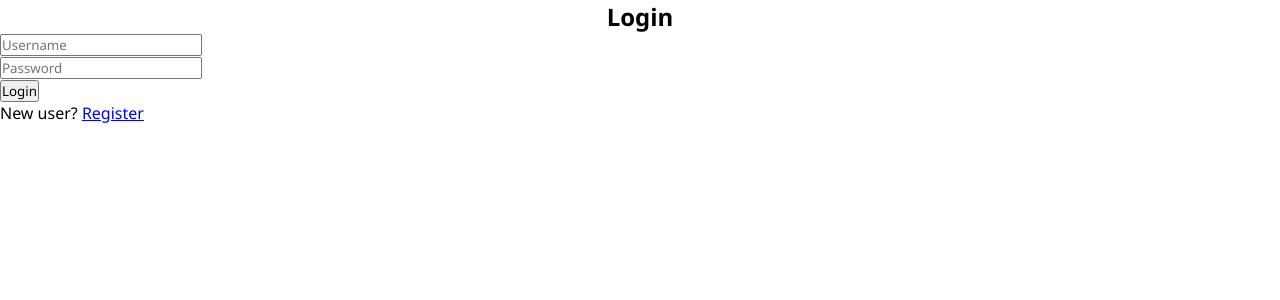
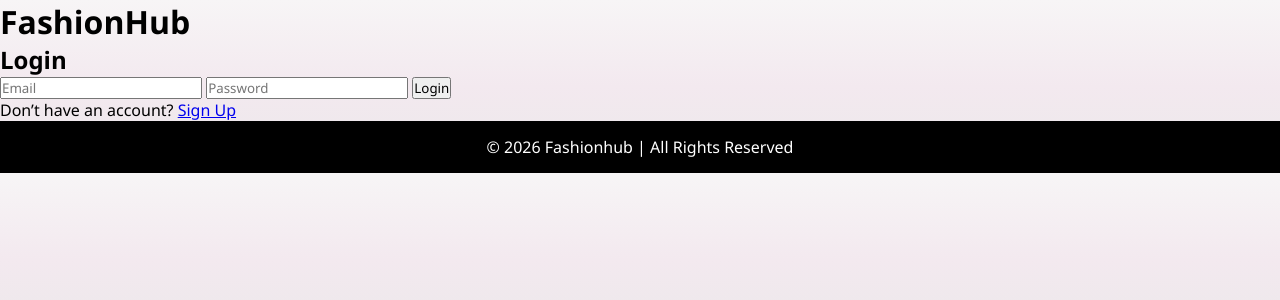
Before and after one commit to hetvi2035/ecommerce_fashionhub_store, a PHP site: page /login.php in a window 1280 px wide. Shown: the top 300 px of the page. Run offline with PHP 8.4, Linux system fonts and the light colour scheme; a stand-in replaces the project's code that opens the database connection.

Commit message:
Refactor login functionality to use database

```diff
--- a/login.php
+++ b/login.php
@@ -1,45 +1,58 @@
 <?php
 session_start();
+include "db.php";
 
-if ($_SERVER["REQUEST_METHOD"] == "POST") {
-    $username = $_POST['username'];
+if (isset($_POST['login'])) {
+    $email = mysqli_real_escape_string($conn, $_POST['email']);
     $password = $_POST['password'];
 
-    $users = file("users.txt");
+    $query = mysqli_query($conn, "SELECT * FROM users WHERE email='$email'");
+    $user = mysqli_fetch_assoc($query);
 
-    foreach ($users as $user) {
-        list($storedUser, $storedPass) = explode("|", trim($user));
+    if ($user && password_verify($password, $user['password'])) {
 
-        if ($username == $storedUser && password_verify($password, $storedPass)) {
-            $_SESSION['user'] = $username;
-            header("Location: index.php");
-            exit();
-        }
+        $_SESSION['user_id'] = $user['id'];
+        $_SESSION['user_name'] = $user['fullname'];
+
+        header("Location: index.php");
+        exit();
+
+    } else {
+        echo "<script>alert('Invalid Email or Password');</script>";
     }
-
-    $error = "Invalid username or password";
 }
 ?>
+
 
 <!DOCTYPE html>
 <html>
 <head>
-    <title>Login | Fashionhub</title>
+    <title>FashionHub | Login</title>
     <link rel="stylesheet" href="style.css">
 </head>
-<body>
+<body style="background: linear-gradient(rgb(247, 245, 246),rgb(243, 233, 239),rgb(235, 232, 234))">
+<div class="login-container">
+    <div class="login-box">
+        <h1 class="brand">FashionHub</h1>
 
-<h2 align="center">Login</h2>
+        <h2>Login</h2>
 
-<form method="post" class="form-box">
-    <input type="text" name="username" placeholder="Username" required><br>
-    <input type="password" name="password" placeholder="Password" required><br>
-    <button type="submit">Login</button>
+        <form method="POST">
+            <input type="email" name="email" placeholder="Email" required>
+            <input type="password" name="password" placeholder="Password" required>
 
-    <?php if(isset($error)) echo "<p style='color:red;'>$error</p>"; ?>
+            <button type="submit" name="login">Login</button>
+        </form>
 
-    <p>New user? <a href="register.php">Register</a></p>
-</form>
+        <p class="signup-text">
+            Don’t have an account?
+            <a href="signup.php">Sign Up</a>
+        </p>
+    </div>
+</div>
 
+<footer>
+    <p>© 2026 Fashionhub | All Rights Reserved</p>
+</footer>
 </body>
 </html>
```
